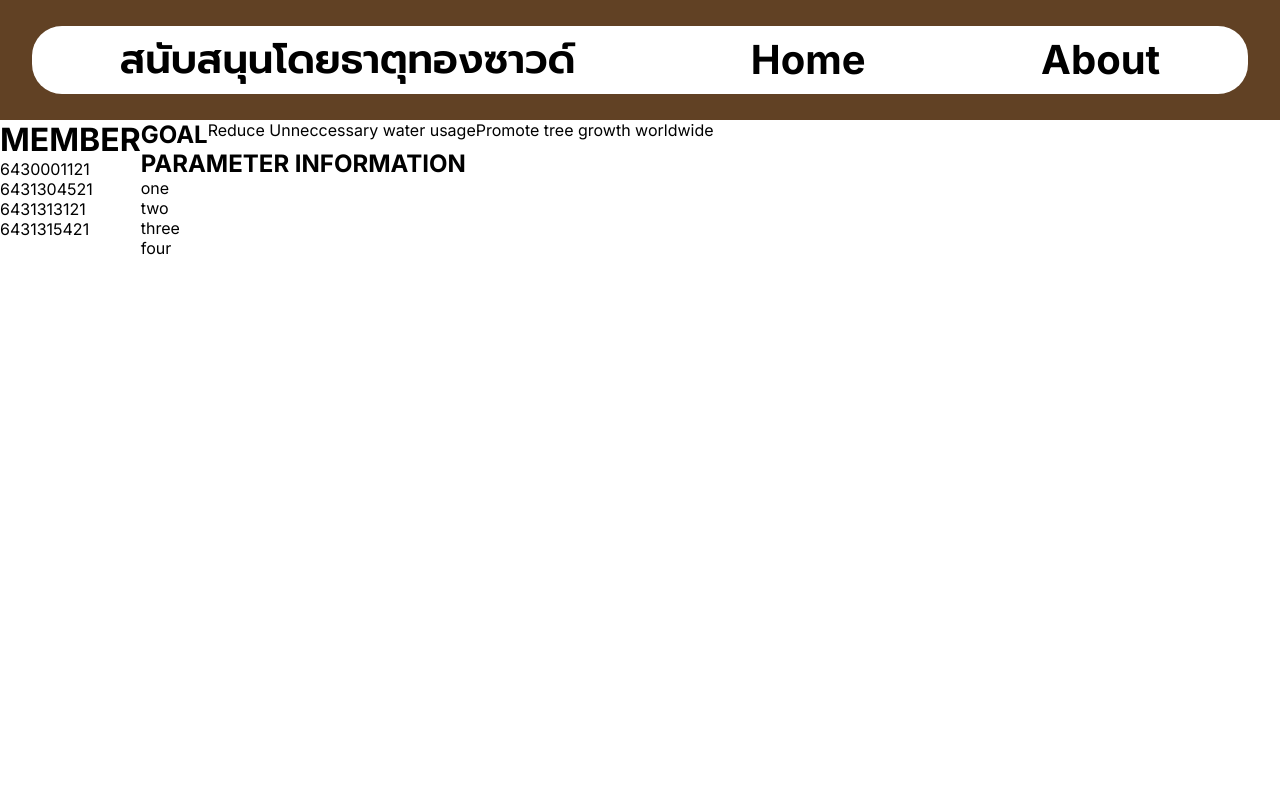
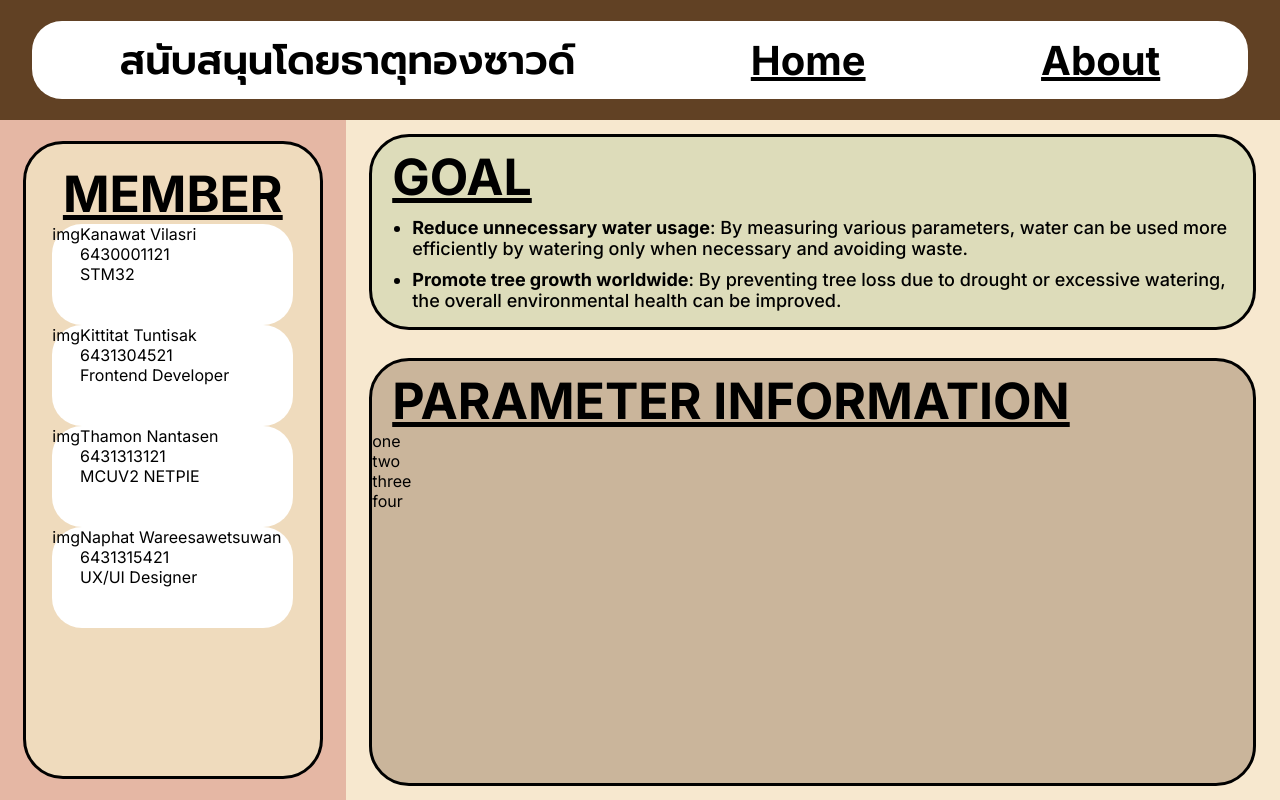
Before and after one commit to IamKittitat/Embedded-Lab-Project, a React (Create React App) app in the folder frontend/: page /about in a window 1280 px wide. Built offline with nearby package versions, Linux system fonts and the light colour scheme.

Commit message:
feat: CSS

```diff
--- /dev/null
+++ b/frontend/src/components/MemberCard.js
@@ -0,0 +1,28 @@
+import React from 'react';
+import styled from 'styled-components';
+import { COLORS } from './Colors';
+
+const Container = styled.div`
+  display: flex;
+  flex-direction: row;
+  background-color: ${COLORS.white};
+  width: 82%;
+  height: 16%;
+  border-radius: 30px;
+`;
+
+const TextContainer = styled.div``;
+const MemberContainer = ({ img, name, id, role }) => {
+  return (
+    <Container>
+      <p>img</p>
+      <TextContainer>
+        <p>{name}</p>
+        <p>{id}</p>
+        <p>{role}</p>
+      </TextContainer>
+    </Container>
+  );
+};
+
+export default MemberContainer;
--- a/frontend/src/components/NavBar.js
+++ b/frontend/src/components/NavBar.js
@@ -23,7 +23,7 @@ const InnerContainer = styled.div`
   justify-content: space-around;
   align-items: center;
   width: 95%;
-  height: 57%;
+  height: 65%;
   margin: auto;
   border-radius: 30px;
   background-color: ${COLORS.white};
@@ -35,7 +35,7 @@ const InnerContainer = styled.div`
 `;
 
 const StyledLink = styled(Link)`
-  text-decoration: none;
+  text-decoration: underline;
   color: ${COLORS.black};
 `;
 
--- a/frontend/src/components/SideBar.js
+++ b/frontend/src/components/SideBar.js
@@ -3,13 +3,24 @@ import styled from 'styled-components';
 import SideDetail from './SideDetail';
 import SideStatus from './SideStatus';
 import { STATUS } from '../util/Status';
+import { COLORS } from './Colors';
+
+const Container = styled.div`
+  display: flex;
+  flex-direction: column;
+  justify-content: space-around;
+  align-items: center;
+  background-color: ${COLORS.lightgreen2};
+  width: 27%;
+  height: 85vh;
+`;
 
 const SideBar = ({ status }) => {
   return (
-    <>
+    <Container>
       <SideDetail status={status} />
       <SideStatus status={status} />
-    </>
+    </Container>
   );
 };
 
--- a/frontend/src/components/SideDetail.js
+++ b/frontend/src/components/SideDetail.js
@@ -1,12 +1,28 @@
 import React from 'react';
 import styled from 'styled-components';
 import { STATUS } from '../util/Status';
+import { COLORS } from './Colors';
+
+const Perfect = styled.div`
+  display: flex;
+  justify-content: center;
+  align-items: center;
+  background-color: ${COLORS.darkgreen};
+  color: ${COLORS.white};
+  width: 305px;
+  height: 40%;
+  border-radius: 30px;
+  font-size: 40px;
+  font-weight: 900;
+  text-align: center;
+  border: 3px solid black;
+`;
 
 const SideDetail = ({ status }) => {
   return (
     <>
       {status === STATUS.PERFECT ? (
-        <div>PERFECT</div>
+        <Perfect>Everything is Perfect!</Perfect>
       ) : status === STATUS.WARNING ? (
         <div>WARNING</div>
       ) : (
--- a/frontend/src/components/StatusCard.js
+++ b/frontend/src/components/StatusCard.js
@@ -1,15 +1,32 @@
 import React from 'react';
 import styled from 'styled-components';
+import { COLORS } from './Colors';
+
+const Container = styled.div`
+  display: flex;
+  flex-direction: column;
+  justify-content: center;
+  align-items: center;
+  margin: 20px;
+`;
+
+const InnerContainer = styled.div`
+  border-radius: 40px;
+  border: 3px solid black;
+  width: 420px;
+  height: 198px;
+  background-color: ${COLORS.green};
+`;
 
 const StatusCard = ({ icon, data, name }) => {
   return (
-    <>
-      <div>
+    <Container>
+      <InnerContainer>
         <p>{icon}</p>
         <p>{data}</p>
-      </div>
+      </InnerContainer>
       <h2>{name}</h2>
-    </>
+    </Container>
   );
 };
 
--- a/frontend/src/components/StatusContainer.js
+++ b/frontend/src/components/StatusContainer.js
@@ -1,16 +1,41 @@
 import React from 'react';
 import styled from 'styled-components';
 import StatusCard from './StatusCard';
+import { COLORS } from './Colors';
+
+const Topic = styled.p`
+  margin-left: 10px;
+  margin-top: 20px;
+  font-size: 60px;
+  font-weight: 700;
+  text-decoration: underline;
+`;
+
+const StatusDiv = styled.div`
+  margin-top: 30px;
+  display: flex;
+  flex-wrap: wrap;
+  justify-content: space-around;
+  /* align-items: center; */
+`;
+
+const Container = styled.div`
+  background-color: ${COLORS.lightgreen};
+  width: 73%;
+  height: 85vh;
+`;
 
 const StatusContainer = ({ status }) => {
   return (
-    <>
-      <h1>PARAMETER</h1>
-      <StatusCard icon="SOILMOISTURE" data="40.3" name="soil moisture" />
-      <StatusCard icon="AIRMOISTURE" data="50.3" name="soil temperature" />
-      <StatusCard icon="TEMP" data="60.3" name="temperature" />
-      <StatusCard icon="LIGHT" data="70.3" name="Light Intensity" />
-    </>
+    <Container>
+      <Topic>PARAMETER</Topic>
+      <StatusDiv>
+        <StatusCard icon="SOILMOISTURE" data="40.3" name="soil moisture" />
+        <StatusCard icon="AIRMOISTURE" data="50.3" name="soil temperature" />
+        <StatusCard icon="TEMP" data="60.3" name="temperature" />
+        <StatusCard icon="LIGHT" data="70.3" name="Light Intensity" />
+      </StatusDiv>
+    </Container>
   );
 };
 
--- a/frontend/src/pages/About.js
+++ b/frontend/src/pages/About.js
@@ -1,6 +1,9 @@
 import React from 'react';
 import Navbar from '../components/NavBar';
 import styled from 'styled-components';
+import { COLORS } from '../components/Colors';
+
+import MemberCard from '../components/MemberCard';
 
 const Container = styled.div`
   display: flex;
@@ -10,22 +13,77 @@ const Container = styled.div`
 const MemberContainer = styled.div`
   display: flex;
   flex-direction: column;
+  justify-content: center;
+  align-items: center;
+  width: 27%;
+  height: 85vh;
+  background-color: rgba(204, 112, 75, 0.5);
+`;
+
+const InnerContainer = styled.div`
+  display: flex;
+  flex-direction: column;
+  /* justify-content: center; */
+  align-items: center;
+  width: 85%;
+  height: 93%;
+  background-color: rgba(247, 243, 207, 0.6);
+  border-radius: 40px;
+  border: 3px solid black;
+`;
+
+const Member = styled.p`
+  margin-top: 20px;
+  font-size: 50px;
+  font-weight: 700;
+  text-decoration: underline;
+`;
+
+const Topic = styled.p`
+  margin-top: 10px;
+  margin-left: 20px;
+  font-size: 50px;
+  font-weight: 700;
+  text-decoration: underline;
 `;
 
 const DetailContainer = styled.div`
   display: flex;
   flex-direction: column;
+  justify-content: space-around;
+  align-items: center;
+  width: 73%;
+  background-color: ${COLORS.lightgreen3};
 `;
 
 const GoalContainer = styled.div`
   display: flex;
+  flex-direction: column;
+  width: 94.3%;
+  height: 28%;
+  background-color: rgba(159, 192, 136, 0.3);
+  border-radius: 40px;
+  border: 3px solid black;
+`;
+
+const Detail = styled.li`
+  margin-top: 10px;
+  margin-left: 40px;
+  font-size: 18px;
+  font-weight: 500;
 `;
 
 const ParameterContainer = styled.div`
   display: flex;
   flex-direction: column;
-  justify-content: space-around;
+  width: 94.3%;
+  height: 62%;
+  background-color: rgba(97, 65, 36, 0.3);
+  border-radius: 40px;
+  border: 3px solid black;
 `;
+
+const ParameterInnerContainer = styled.div``;
 
 const About = () => {
   return (
@@ -33,24 +91,54 @@ const About = () => {
       <Navbar />
       <Container>
         <MemberContainer>
-          <h1>MEMBER</h1>
-          <p>6430001121</p>
-          <p>6431304521</p>
-          <p>6431313121</p>
-          <p>6431315421</p>
+          <InnerContainer>
+            <Member>MEMBER</Member>
+            <MemberCard
+              name={'Kanawat Vilasri'}
+              id={6430001121}
+              role={'STM32'}
+            />
+            <MemberCard
+              name={'Kittitat Tuntisak'}
+              id={6431304521}
+              role={'Frontend Developer'}
+            />
+            <MemberCard
+              name={'Thamon Nantasen'}
+              id={6431313121}
+              role={'MCUV2 NETPIE'}
+            />
+            <MemberCard
+              name={'Naphat Wareesawetsuwan'}
+              id={6431315421}
+              role={'UX/UI Designer'}
+            />
+          </InnerContainer>
         </MemberContainer>
         <DetailContainer>
           <GoalContainer>
-            <h2>GOAL</h2>
-            <p>Reduce Unneccessary water usage</p>
-            <p>Promote tree growth worldwide</p>
+            <Topic>GOAL</Topic>
+            <ul>
+              <Detail>
+                <strong>Reduce unnecessary water usage</strong>: By measuring
+                various parameters, water can be used more efficiently by
+                watering only when necessary and avoiding waste.
+              </Detail>
+              <Detail>
+                <strong>Promote tree growth worldwide</strong>: By preventing
+                tree loss due to drought or excessive watering, the overall
+                environmental health can be improved.
+              </Detail>
+            </ul>
           </GoalContainer>
           <ParameterContainer>
-            <h2>PARAMETER INFORMATION</h2>
-            <p>one</p>
-            <p>two</p>
-            <p>three</p>
-            <p>four</p>
+            <Topic>PARAMETER INFORMATION</Topic>
+            <ParameterInnerContainer>
+              <p>one</p>
+              <p>two</p>
+              <p>three</p>
+              <p>four</p>
+            </ParameterInnerContainer>
           </ParameterContainer>
         </DetailContainer>
       </Container>
--- a/frontend/src/pages/Home.js
+++ b/frontend/src/pages/Home.js
@@ -2,13 +2,22 @@ import React from 'react';
 import Navbar from '../components/NavBar';
 import SideBar from '../components/SideBar';
 import StatusContainer from '../components/StatusContainer';
+import styled from 'styled-components';
+import { STATUS } from '../util/Status';
+
+const Container = styled.div`
+  display: flex;
+  flex-direction: row;
+`;
 
 const Home = () => {
   return (
     <>
       <Navbar />
-      <SideBar />
-      <StatusContainer />
+      <Container>
+        <SideBar status={STATUS.PERFECT} />
+        <StatusContainer status={STATUS.PERFECT} />
+      </Container>
     </>
   );
 };
```
